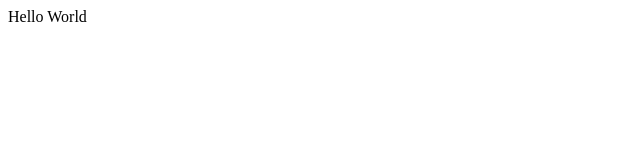
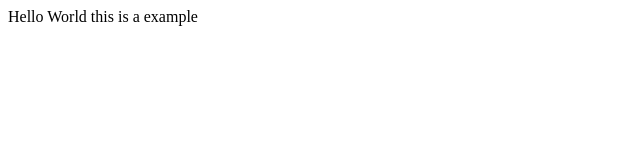
Before and after one commit to dmunoz05/analyze-and-generate-images-with-Azure-AI, a React (Create React App) app: page / in a window 1280 px wide. Shown: the top 160 px of the page, without its empty margins (0-640 px from the left). Built offline with nearby package versions, Linux system fonts and the light colour scheme; the HTML template or start-up script is replaced by a standard one.

Commit message:
Example commit for Azure

```diff
--- a/src/App.js
+++ b/src/App.js
@@ -2,7 +2,7 @@ import React from 'react';
 
 function App() {
   const value = 'World';
-  return <div>Hello {value}</div>;
+  return <div>Hello {value} this is a example</div>;
 }
 
 export default App;
```
Also changed, not shown: 1 other file (tests, documents, lock files or other folders).
